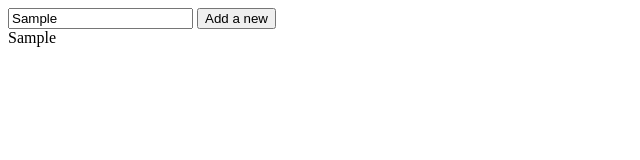
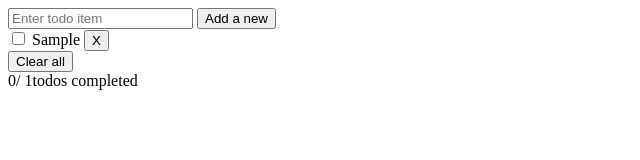
Before and after one commit to gaborieaust/AlpineJS, a plain HTML site: page index.html in a window 1280 px wide. Both pictures are taken after typing "Sample" into the empty fields and a click on the button "Add a new". Shown: the whole page, without its empty margins (0-640 px from the left). Drawn offline with nearby package versions, Linux system fonts and the light colour scheme.

Commit message:
V2 : https://www.youtube.com/watch?v=DJjenhzqBHk - Exercice Completed

```diff
--- a/index.html
+++ b/index.html
@@ -4,17 +4,34 @@
         <meta charset="UTF-8">
         <meta name="viewport" content="width=device-width, initial-scale=1.0">
         <script defer src="https://cdn.jsdelivr.net/npm/alpinejs@3.x.x/dist/cdn.min.js"></script>
+        <style>
+            .delete:hover{
+                cursor: pointer;
+            }
+            .completed {
+                text-decoration: line-through;
+            }
+        </style>
     </head>
 <body>
     <div x-data="{todos: [], userInput: ''}">
         <form x-on:submit.prevent>
             <input x-model="userInput" placeholder="Enter todo item" type="text">
-            <button x-on:click="todos.push({name : userInput, completed : false})">Add a new </button>
+            <button x-on:click="if(userInput.trim().length) todos.push({name : userInput, completed : false}); userInput = ''">Add a new </button>
         </form>
 
         <template x-for="todo in todos">
-            <span x-text="todo.name"></span>
+            <div>
+                <input type="checkbox" x-model="todo.completed">
+                <span x-text="todo.name" x-bind:class="{'completed' : todo.completed}"></span>
+                <button @click="todos = todos.filter((currTodo) => currTodo !== todo )" class="delete">X</button>
+            </div>
         </template>
+        <button @click="todos = []" x-show="todos.length">Clear all</button>
+        <div>
+            <span x-text="todos.filter((todo) => todo.completed).length"></span>/
+            <span x-text="todos.length"></span>todos completed
+        </div>
     </div>
 </body>
 </html>
```
